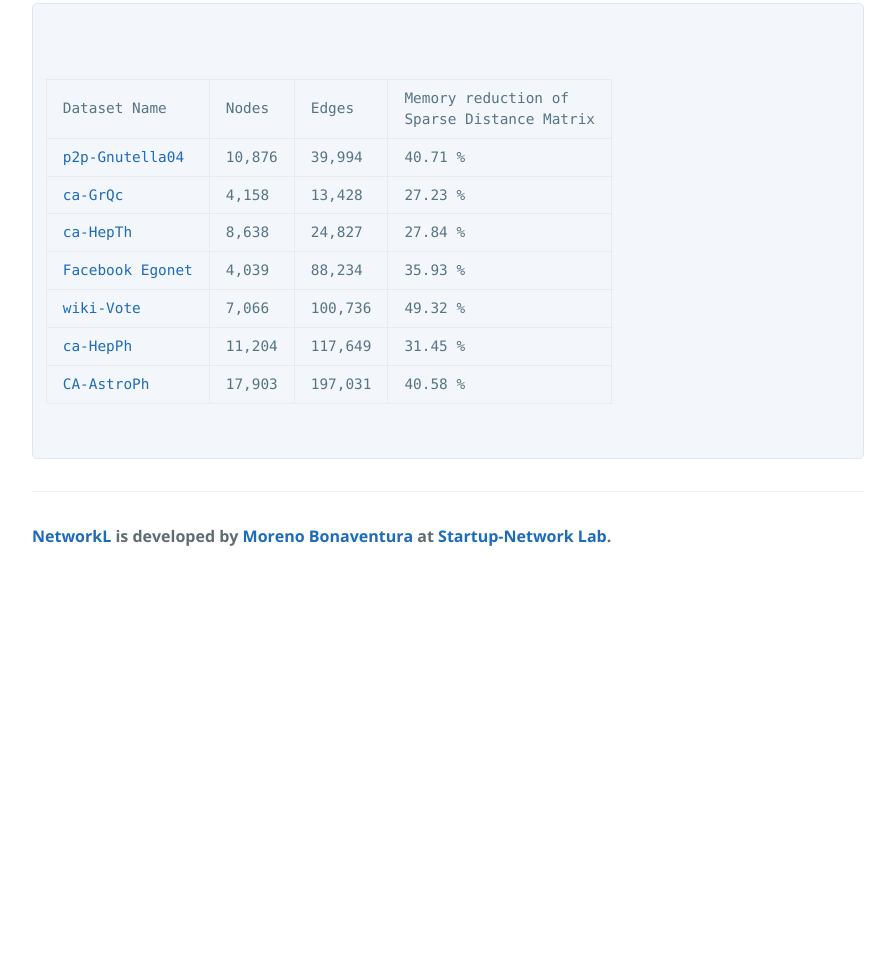
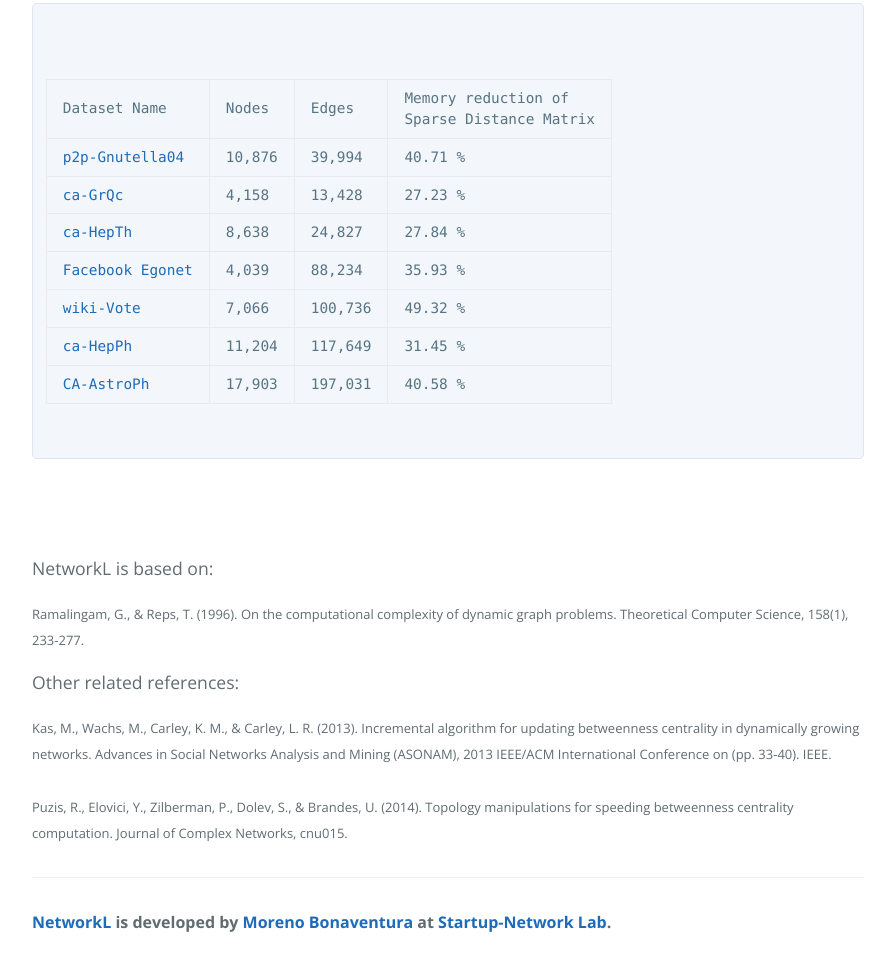
Before and after one commit to networkl/networkl.github.io, a plain HTML site: page index.html in a window 1280 px wide. Shown: the part 1074-2040 px from the top of the page, without its empty margins (192-1087 px from the left). Before the commit the page ends 1654 px from the top, so only its background shows below. Drawn offline with nearby package versions, Linux system fonts and the light colour scheme.

Commit message:
update all

```diff
--- a/index.html
+++ b/index.html
@@ -83,6 +83,20 @@ new_edges <span class="pl-k">=</span> [(randrange(N),randrange(N)) <span class="
 			</table>
 			</pre></div>
 
+		<br>
+		<br>
+		<br>
+		<div class="references">
+		<p>NetworkL is based on:</p>
+		<font size="2">Ramalingam, G., & Reps, T. (1996). On the computational complexity of dynamic graph problems. Theoretical Computer Science, 158(1), 233-277.</font>
+
+		<p>Other related references:</p>
+
+		<font size="2">Kas, M., Wachs, M., Carley, K. M., & Carley, L. R. (2013). Incremental algorithm for updating betweenness centrality in dynamically growing networks. Advances in Social Networks Analysis and Mining (ASONAM), 2013 IEEE/ACM International Conference on (pp. 33-40). IEEE.</font>
+		<br><br>
+		<font size="2">Puzis, R., Elovici, Y., Zilberman, P., Dolev, S., & Brandes, U. (2014). Topology manipulations for speeding betweenness centrality computation. Journal of Complex Networks, cnu015.</font>
+
+		</div>
 
       <footer class="site-footer">
               <span class="site-footer-owner"><a href="https://networkl.github.io/">NetworkL</a> is developed by <a href="mailto:morenobonaventura@gmail.com">Moreno Bonaventura</a> at <a href="http://startup-network.org/">Startup-Network Lab</a>.</span>
```
